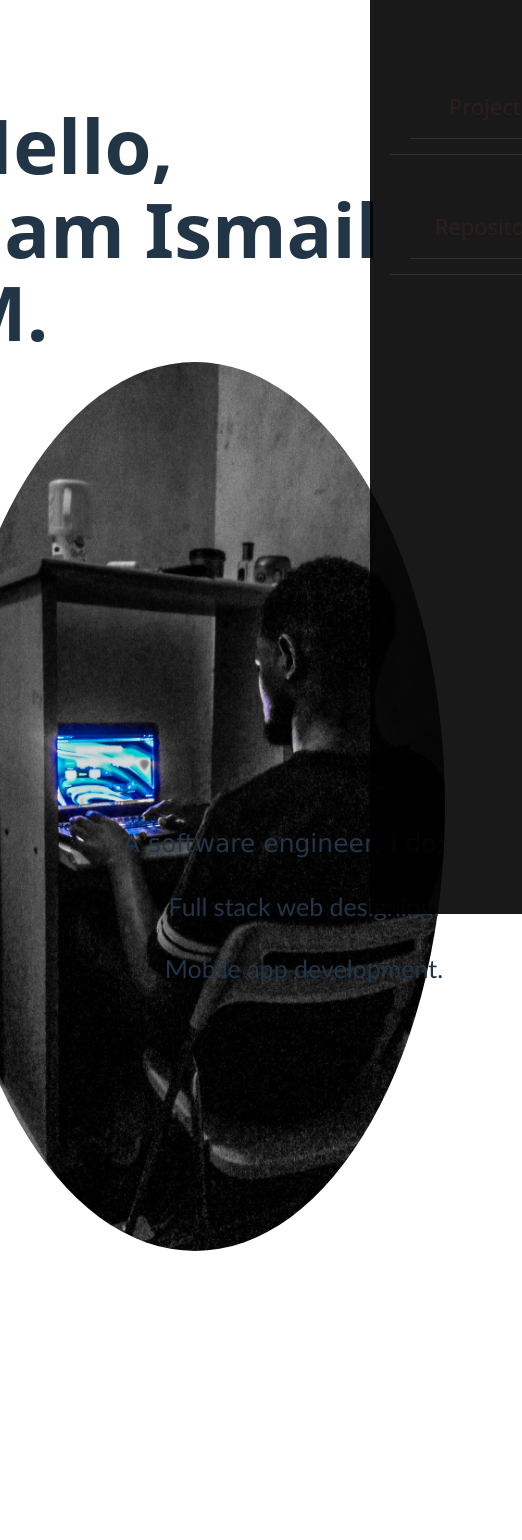
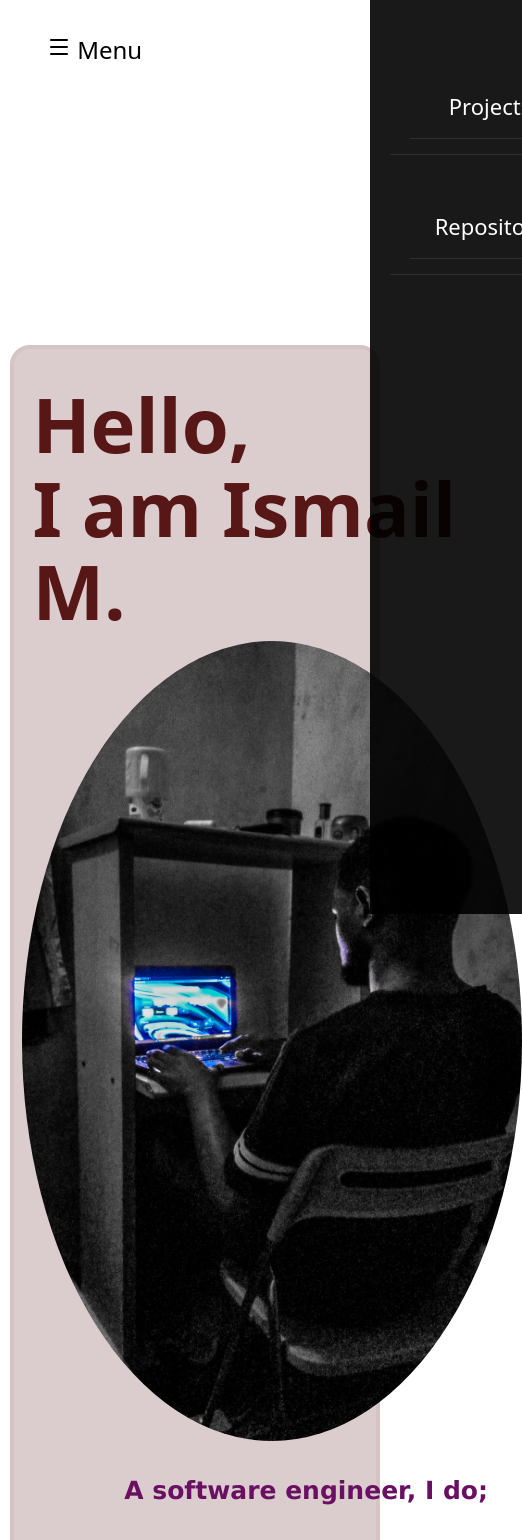
Before and after one commit to IsmaCoder024/Portifolio, a React (Vite) app: page / in a window 390 px wide. Shown: the top 1540 px of the page, 522 px wide, since content can reach past the window. Before the commit the page ends 1410 px from the top, so only its background shows below. Built offline with nearby package versions, Linux system fonts and the light colour scheme.

Commit message:
Ready to view commit

```diff
--- a/src/componets/Navigation.css
+++ b/src/componets/Navigation.css
@@ -42,6 +42,7 @@
 /* Responsive: small screens */
 @media (max-width: 768px) {
   .menu-toggle {
+    color: black;
     position: relative;
     display: block;
     margin-bottom: 280px;
@@ -59,6 +60,10 @@
     padding-top: 60px;
   }
 
+  .top-items a {
+    color: white;
+  }
+
   .top-items.open {
     right: 0; /* slides in */
   }
--- a/src/index.css
+++ b/src/index.css
@@ -6,7 +6,7 @@
   color-scheme: light dark;
   color: rgba(255, 255, 255, 0.87);
   /* background-color: #242424; */
-  background-color: #aa9e9e;
+  background-color: #e6e1e1;
 
   font-synthesis: none;
   text-rendering: optimizeLegibility;
--- a/src/pages/Homepage.css
+++ b/src/pages/Homepage.css
@@ -3,23 +3,28 @@
 }
 
 .main{
-    /* background: firebrick; */
+    background: rgb(219, 205, 205);
+    border: 4px solid rgb(212, 196, 196);
+    border-radius: 20px;
+    padding: 25px 8px;
     width: 80%;
     margin: 150px;
     display: grid;
     grid-template-columns: repeat(auto-fit, minmax(50%, 1fr));
-    justify-content: center;
+    /* justify-content: center; */
     justify-self: center;
     align-items: center;
 }
 
 .hello-div{
+    position: relative;
     width: 100%;
     margin-top: -250px;
     /* background: rgb(41, 58, 15); */
 }
 
 .hello-div h1{
+    color: rgb(88, 23, 23);
     font-size: 76px;
     text-align: left;
     justify-self: right;
@@ -34,7 +39,7 @@
 }
 
 .pic-div img{
-    height: fit-content;
+    height: 800px;
     width: 500px;
     border-radius: 50%;
 }
@@ -46,23 +51,37 @@
 }
 
 .desc-div p{
+    color: rgb(105, 16, 99);
+    font-weight: 700;
     justify-self: right;
     font-size: 25px;
-    font-family: 'Lucida Sans', 'Lucida Sans Regular', 'Lucida Grande', 'Lucida Sans Unicode', Geneva, Verdana, sans-serif;
+    font-family: Verdana, Geneva, Tahoma, sans-serif;
 }
 
 .desc-div p ul{
-    font-family: 'Trebuchet MS', 'Lucida Sans Unicode', 'Lucida Grande', 'Lucida Sans', Arial, sans-serif;
+    font-family: Verdana, Geneva, Tahoma, sans-serif;
 }
 
 @media (max-width: 768px) {
 
 .main{
-
+    flex-direction: column;
     grid-template-columns: 1fr;
         /* margin: 50px auto;  */
         width: 90%;
-        position: relative;
 }
 
+.hello-div{
+    margin-top: 0px;
 }
+
+.desc-div{
+    align-content: center;
+    margin-top: 0px;
+    text-align: left;
+}
+
+.desc-div p ul{
+    text-indent: 0px;
+}
+}
```
